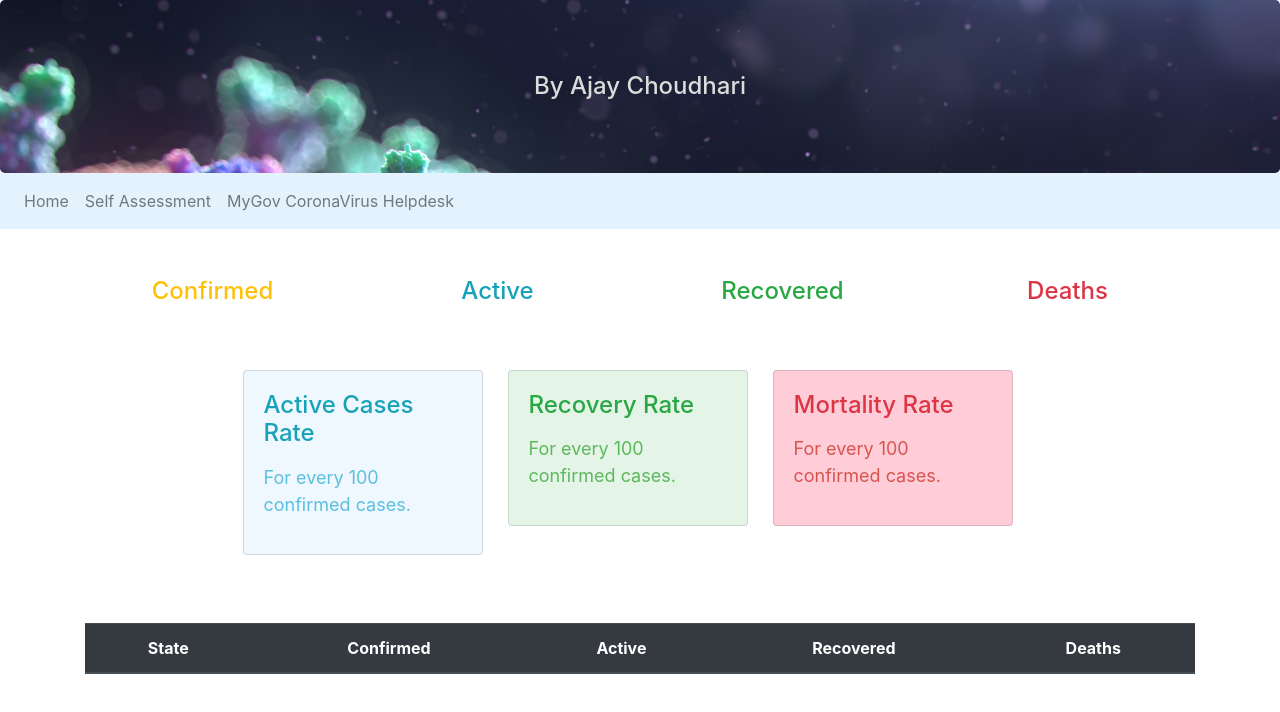
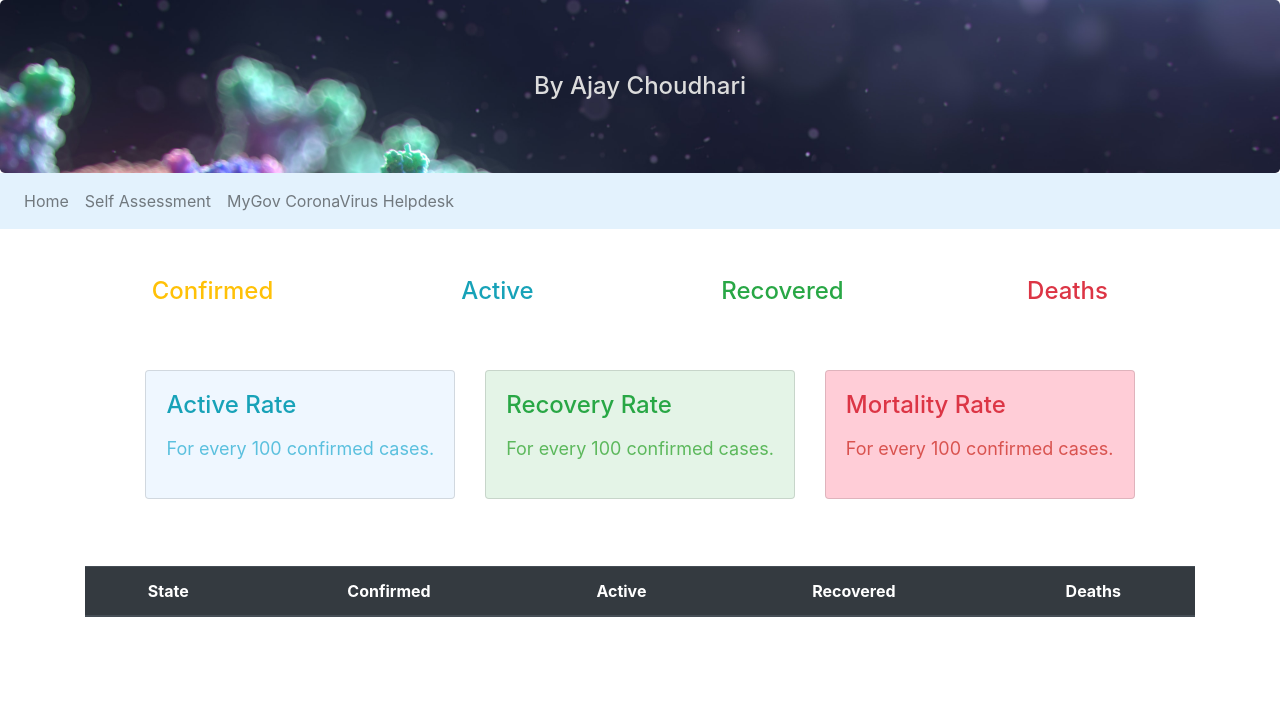
Before and after one commit to ajay-hub/Covid19IndiaTracker, a plain HTML site: page statestats.html in a window 1280 px wide. Drawn offline with nearby package versions, Linux system fonts and the light colour scheme; no server answers.

Commit message:
Third Commit

```diff
--- a/css/style.css
+++ b/css/style.css
@@ -1,9 +1,9 @@
 
-.card{
+/* .card{
     margin-bottom: 20px;
     margin-right: 25px;
     width: 15rem;
-}
+} */
 
 .jumbotron{
     /* background-color: rgb(78, 76, 76); */
@@ -24,11 +24,7 @@
     color: #fff;
 }
 
-.nav-item{
-    color: black;
-    font-weight: ;
-}
-#card-container {
+.wrapper {
     display: flex;
     justify-content: center;
     flex-direction: row;
@@ -139,7 +135,7 @@
   }
 
 .btn-primary{
-    padding: 7px;
+    padding: 5px;
     width:10%;
     margin: 3% 3% ;
 }
--- a/statestats.html
+++ b/statestats.html
@@ -60,19 +60,19 @@
             </div>
         </div>
     </div>
-    <div class="container-fluid" id="card-container">
+    <div class="wrapper">
         <div class="row">
-            <div class="col-xs-3">
-                <div class="card" style="background: rgba(0,123,255,.0627451);" >
+            <div class="col-xs-12 col-sm-12 col-md-4 col-lg-4 col-xl-4">
+                <div class="card" style="background: rgba(0,123,255,.0627451); align-items: center; margin-bottom: 6%;" >
                     <div class="card-body">
-                      <h4 class="card-title text-info">Active Cases Rate</h4>
+                      <h4 class="card-title text-info">Active Rate</h4>
                       <p id="activerate"></p>
                       <p id="active_card">For every 100 confirmed cases.</p>
                     </div>
                 </div>
             </div>
-            <div class="col-xs-3">
-                <div class="card" style="background: rgba(40,167,69,.12549);" >
+            <div class="col-xs-12 col-sm-12 col-md-4 col-lg-4 col-xl-4">
+                <div class="card" style="background: rgba(40,167,69,.12549); align-items: center; margin-bottom: 6%;" >
                     <div class="card-body">
                       <h4 class="card-title text-success">Recovery Rate</h4>
                       <p id="recoveryrate"></p>
@@ -80,8 +80,8 @@
                     </div>
                 </div>
             </div>
-            <div class="col-xs-3">
-                <div class="card" style="background: rgba(255,7,58,.2);">
+            <div class="col-xs-12 col-sm-12 col-md-4 col-lg-4 col-xl-4">
+                <div class="card" style="background: rgba(255,7,58,.2); align-items: center; margin-bottom: 6%;">
                     <div class="card-body">
                       <h4 class="card-title text-danger">Mortality Rate</h4>
                       <p id="mortalityrate"></p>
```
